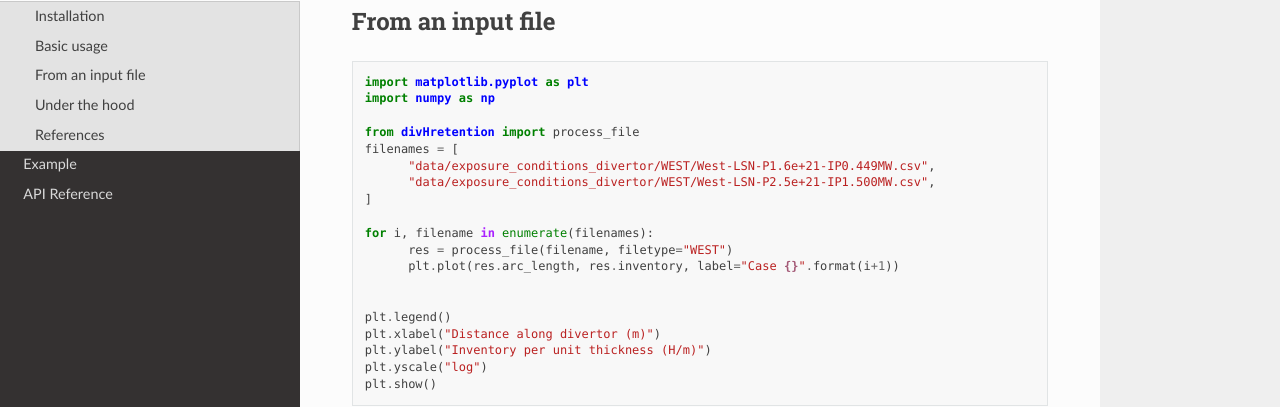
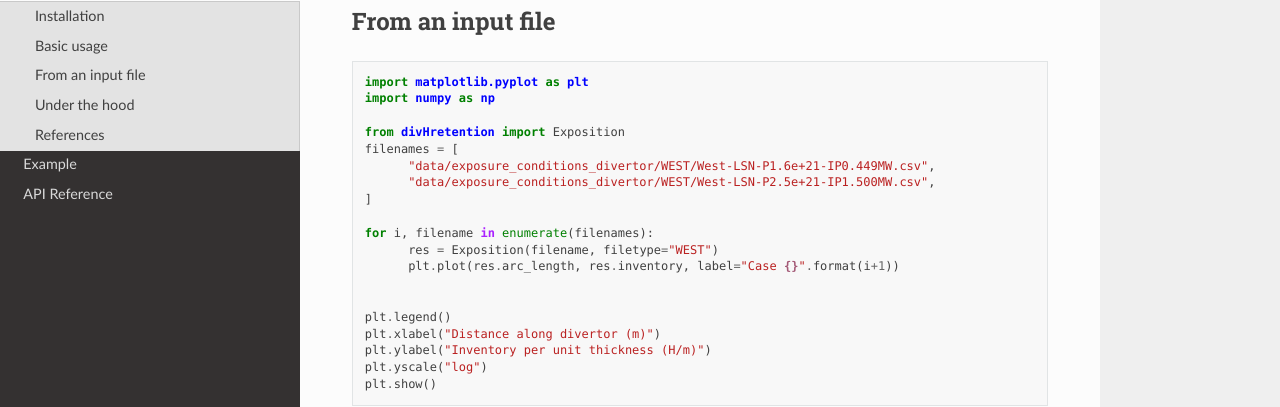
Before and after one commit to IRFM/divHretention, a Sphinx documentation site: the page built from docs/source/introduction.rst, in a window 1280 px wide and 900 px high, scrolled down 1053 px. Shown: the part 135-542 px from the top of the window. Built offline with Sphinx 7.4.7 and the Read the Docs theme 2.0.0, drawn with Linux system fonts in a browser that asks for light colours; pages that are not in the unit, such as notebooks, are missing from menus.

Commit message:
fixed Basic usage

```diff
--- a/docs/source/introduction.rst
+++ b/docs/source/introduction.rst
@@ -42,14 +42,14 @@ From an input file
    import matplotlib.pyplot as plt
    import numpy as np
 
-   from divHretention import process_file
+   from divHretention import Exposition
    filenames = [
          "data/exposure_conditions_divertor/WEST/West-LSN-P1.6e+21-IP0.449MW.csv",
          "data/exposure_conditions_divertor/WEST/West-LSN-P2.5e+21-IP1.500MW.csv",
    ]
 
    for i, filename in enumerate(filenames):
-         res = process_file(filename, filetype="WEST")
+         res = Exposition(filename, filetype="WEST")
          plt.plot(res.arc_length, res.inventory, label="Case {}".format(i+1))
 
 
```
Also changed, not shown: README.md (+2 -2 lines).
